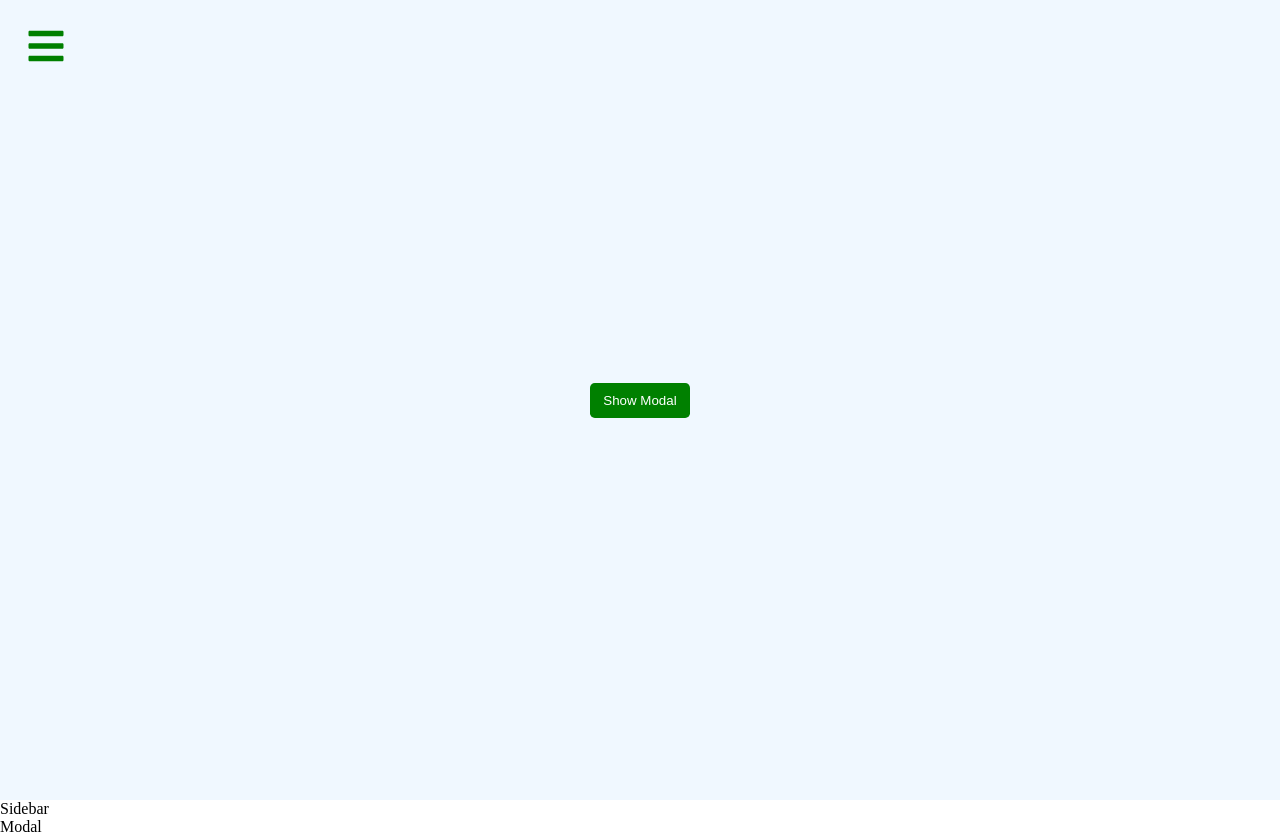
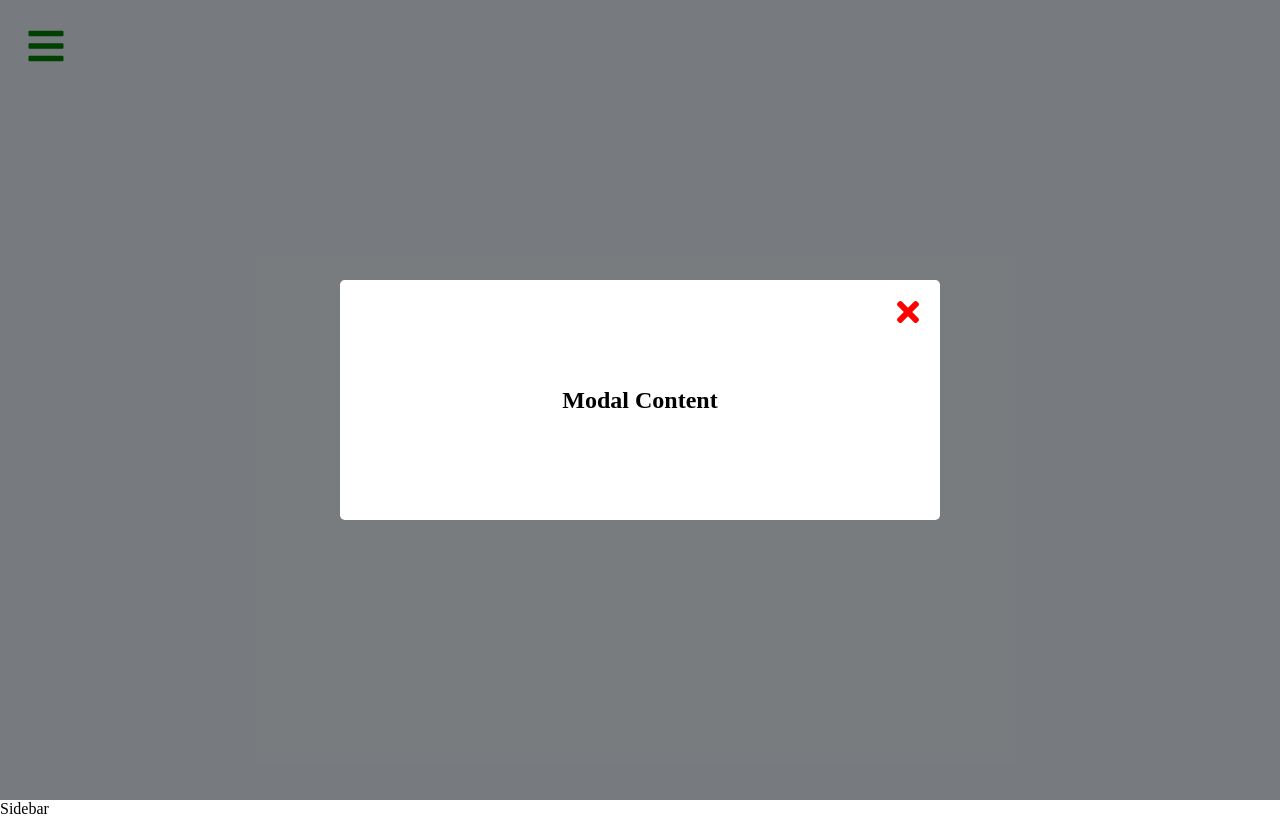
Before and after one commit to sun-n-y/sidebarModalSolo, a React (Vite) app: page / in a window 1280 px wide. Both pictures are taken after a click on the button "Show Modal". Built offline with nearby package versions, Linux system fonts and the light colour scheme.

Commit message:
add modal component structure and css

```diff
--- a/src/Modal.jsx
+++ b/src/Modal.jsx
@@ -1,4 +1,17 @@
+import { FaTimes } from 'react-icons/fa';
+import { useCustomHook } from './context';
+
 const Modal = () => {
-  return <div>Modal</div>;
+  const { isModalOpen, closeModal } = useCustomHook();
+  return (
+    <div className={isModalOpen ? 'modal-overlay show-modal' : 'modal-overlay'}>
+      <div className="modal-container">
+        <h2>modal content</h2>
+        <button className="modal-close-btn" onClick={closeModal}>
+          <FaTimes />
+        </button>
+      </div>
+    </div>
+  );
 };
 export default Modal;
--- a/src/index.css
+++ b/src/index.css
@@ -5,6 +5,8 @@
     padding: 0;
     box-sizing: border-box;
 }
+
+/* home */
 
 main {
     min-height: 100vh;
@@ -54,3 +56,58 @@ main {
     background-color: rgb(121, 199, 121);
     color: black;
 }
+
+/* modal */
+
+.modal-overlay {
+    position: fixed;
+    top: 0;
+    left: 0;
+    width: 100%;
+    height: 100%;
+    background-color: rgba(0, 0, 0, .5);
+    display: grid;
+    place-items: center;
+    opacity: 0;
+    visibility: hidden;
+    z-index: -1;
+}
+
+.show-modal {
+    opacity: 1;
+    visibility: visible;
+    z-index: 1;
+    transition: all .3s ease-in-out;
+}
+
+.modal-container {
+    background-color: white;
+    width: 90%;
+    max-width: 600px;
+    height: 30%;
+    padding: 1rem;
+    display: grid;
+    place-content: center;
+    position: relative;
+    border-radius: .3rem;
+}
+
+h2 {
+    text-transform: capitalize;
+}
+
+.modal-close-btn {
+    position: absolute;
+    top: 1rem;
+    right: 1rem;
+    background-color: transparent;
+    border: none;
+    font-size: 2rem;
+    color: red;
+    transition: all .3s ease;
+    cursor: pointer;
+}
+
+.modal-close-btn:hover {
+    color: rgb(221, 84, 84);
+}
```
